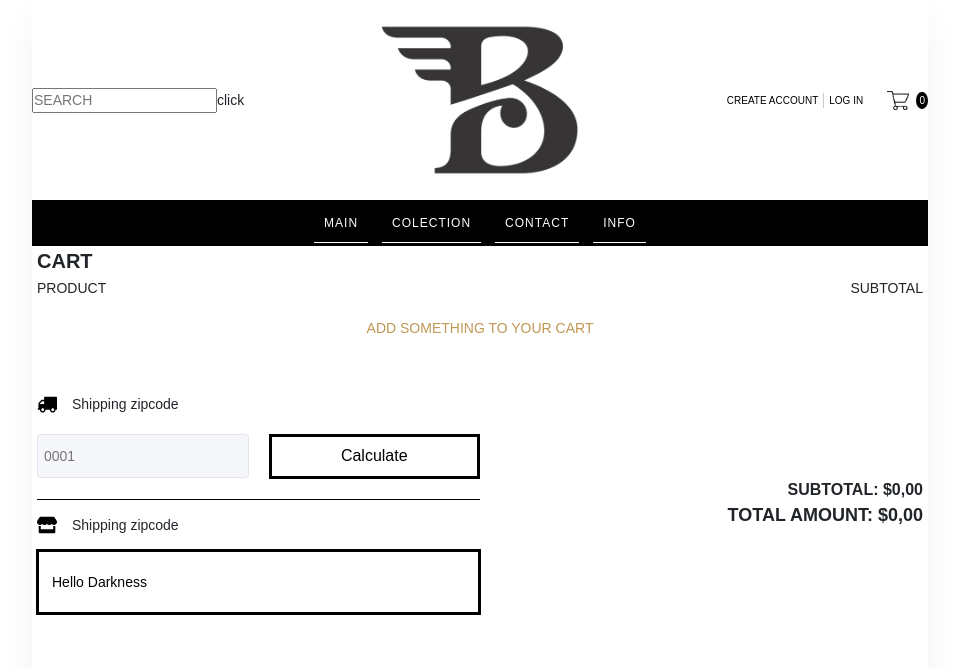
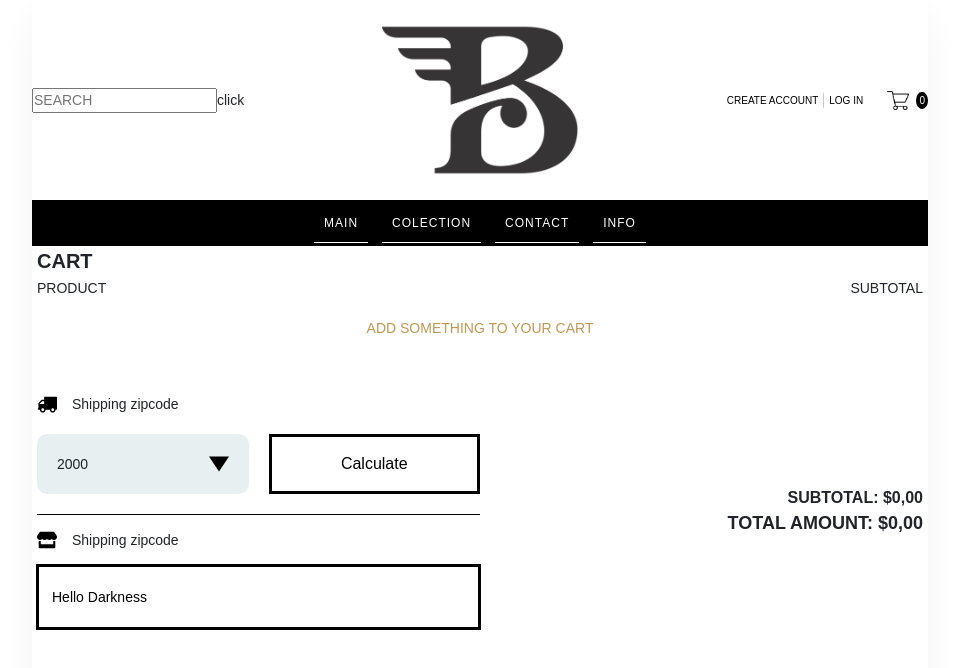
Before and after one commit to EdRafCas/Store_cart_react, a React (Create React App) app: page /Cart in a window 1280 px wide. Shown: the top 668 px of the page, without its empty margins (160-1119 px from the left). Built offline with nearby package versions, Linux system fonts and the light colour scheme; what webfontloader would draw is missing.

Commit message:
adding selector

```diff
--- a/src/Components/Cart.js
+++ b/src/Components/Cart.js
@@ -1,6 +1,7 @@
 import styled from "styled-components";
-import React,{useContext, useState} from 'react';
+import React,{useContext} from 'react';
 import {Link} from 'react-router-dom';
+import ZipCodeSelect from "./ZipCodeSelect";
 import {ReactComponent as LogoTrash} from "../img/trash-icon.svg";
 import {ReactComponent as LogoTruck} from "../img/truck-icon.svg";
 import {ReactComponent as LogoStore} from "../img/store-icon.svg";
@@ -183,56 +184,6 @@ const ContainerIcons = styled.div`
             margin-bottom:0px;
             height:auto;}
 `
-const TitleShipping =styled.div`
-      width:100%;
-      display:grid;
-      grid-template-columns: repeat(1, 1fr 1fr);
-      gap:20px;
-`
-
-const InputZipCode =styled.input`
-      box-sizing: border-box;
-      width: 100%;
-      background-color: rgba(226, 228, 237, 0.3);
-      border: 1px solid #E2E4ED;
-      border-radius: 4px;
-      color: #676767;
-      font-weight: lighter;
-      padding: 10px 6px;
-      box-shadow: none;
-      height: 44px;
-      min-height:30px;
-      :active{
-             transition: border-color ease-in-out .15s,box-shadow ease-in-out .15s;
-      }
-`
-const CalculateShipping =styled.button`
-      box-sizing: border-box;
-      padding: 8px 12px;
-      background-color: transparent;
-      color: #000000;
-      fill: #000000;
-      border: 3px solid #000000;
-      font-size: 16px;
-      font-weight: 400;font-weight: 400;
-      line-height: 1.42857143;
-      text-align: center;
-      white-space: nowrap;
-      vertical-align: middle;
-      cursor: pointer;
-      transition: all 0.4s ease;
-      :hover{
-            color:#fff;
-            background:#000000;
-
-            :active{
-                  border: 3px double #fff;
-                  font-size: 16px;
-                  font-weight: 800;
-            }
-      }
-`
-
 const RetireAtLocal =styled.div`
       border-top:1px solid #000;
       padding:15px 0px;
@@ -270,7 +221,7 @@ const {addProductToCart} =useContext(CartIndexContext);
 const {reduceProductInCart} =useContext(CartIndexContext);
 const {removeProductFromCart} =useContext(CartIndexContext);
 
-const [shippingMethod, changeshippingMethod] = useState(false);
+
 
 const SubtotalSum = cart.reduce((total, currentValue) => total = total + currentValue.subtotal, 0)
 
@@ -334,10 +285,7 @@ const SubtotalSum = cart.reduce((total, currentValue) => total = total + current
                   <TwoColumnsContainer>
                         <FowardAddressContainer>
                               <ContainerIcons><IconTruck/><p>Shipping zipcode</p></ContainerIcons>
-                              <TitleShipping>
-                              <InputZipCode type="text" placeholder="0001"/>
-                              <CalculateShipping onClick={()=>changeshippingMethod(!shippingMethod)}>Calculate</CalculateShipping>
-                              </TitleShipping>
+                              <ZipCodeSelect/>
                               <RetireAtLocal><IconStore/><p>Shipping zipcode</p></RetireAtLocal>
                               <CurrentAddress><Address>Hello Darkness</Address> </CurrentAddress>
 
--- a/src/Components/Contact.js
+++ b/src/Components/Contact.js
@@ -96,19 +96,30 @@ const Label=styled.label`
       font-size:16px;
 `
 const ContactButton=styled.button`
-      display:block;
-      padding: 9px 12px;
-      background:#ffff;
-      color:#000;
-      font-weight:800;
-      font-size:18px;
-      border: 4px solid #000;
+      box-sizing: border-box;
+      padding: 8px 12px;
+      background-color: transparent;
+      color: #000000;
+      fill: #000000;
+      border: 3px solid #000000;
+      font-size: 16px;
+      font-weight: 400;
+      line-height: 1.42857143;
+      text-align: center;
+      white-space: nowrap;
+      vertical-align: middle;
+      cursor: pointer;
+      transition: all 0.4s ease;
       :hover{
+            color:#fff;
+            background:#000000;
 
-            background:#000;
-            color:#ffff;
+            :active{
+                  border: 3px double #fff;
+                  font-size: 16px;
+                  font-weight: 800;
+            }
       }
-
 `
 
 const ContainerMap =styled.div`
--- a/src/Components/Product.js
+++ b/src/Components/Product.js
@@ -108,12 +108,30 @@ const CuotesPayment = styled.div`
       margin-bottom: 5px;
 `
 const AddToCartButton=styled.button`
-      display:block;
-      padding: 9px 12px;
-      background:#000;
-      color:#fff;
-      font-weight:400;
-      font-size:18px;
+      box-sizing: border-box;
+      padding: 8px 12px;
+      background-color: transparent;
+      color: #000000;
+      fill: #000000;
+      border: 3px solid #000000;
+      font-size: 16px;
+      font-weight: 400;
+      line-height: 1.42857143;
+      text-align: center;
+      white-space: nowrap;
+      vertical-align: middle;
+      cursor: pointer;
+      transition: all 0.4s ease;
+      :hover{
+            color:#fff;
+            background:#000000;
+
+            :active{
+                  border: 3px double #fff;
+                  font-size: 16px;
+                  font-weight: 800;
+            }
+      }
 `
 
 const Product = (props) => {
--- /dev/null
+++ b/src/Components/ZipCodeSelect.js
@@ -0,0 +1,150 @@
+import React,{useState} from 'react';
+import styled from 'styled-components';
+import {ReactComponent as IconDown} from './../img/arrowdown-icon.svg'
+
+
+
+const ContainerSelect = styled.div`
+    background: #E8EFF1;
+    cursor: pointer;
+    border-radius: 10px;
+    position: relative;
+    height: 60px;
+    width: 100%;
+    padding: 0px 20px; /* 20px */
+    font-size: 16px; /* 24px */
+    text-align: center;
+    display: flex;
+    align-items: center;
+    transition: .5s ease all;
+    &:hover {
+        background: #CBDDE2};
+`
+const SelectedZipcode = styled.div`
+    width: 100%;
+    text-transform: uppercase;
+    display: flex;
+    align-items: center;
+    justify-content: space-between;
+    p{
+          margin:0;
+    }
+
+    svg {
+        width: 20px;
+        height: auto;
+        margin-left: 20px;
+    }
+`;
+const Options = styled.div`
+    background: #E8EFF1;
+    position: absolute;
+    top: 90px; /* 90px */
+    left: 0;
+    width: 100%;
+    border-radius: 10px; /* 10px */
+    max-height: 300px; /* 300px */
+    overflow-y: auto;
+`;
+const Option = styled.div`
+    padding: 20px; /* 20px */
+    display: flex;
+    svg {
+        width: 28px;
+        height: auto;
+        margin-right: 20px; /* 20px */
+    }
+    &:hover {
+        background: #CBDDE2;
+    }
+`;
+
+const CalculateShipping =styled.button`
+      box-sizing: border-box;
+      padding: 8px 12px;
+      background-color: transparent;
+      color: #000000;
+      fill: #000000;
+      border: 3px solid #000000;
+      font-size: 16px;
+      font-weight: 400;
+      line-height: 1.42857143;
+      text-align: center;
+      white-space: nowrap;
+      vertical-align: middle;
+      cursor: pointer;
+      transition: all 0.4s ease;
+      :hover{
+            color:#fff;
+            background:#000000;
+
+            :active{
+                  border: 3px double #fff;
+                  font-size: 16px;
+                  font-weight: 800;
+            }
+      }
+`
+const TitleShipping =styled.div`
+      width:100%;
+      display:grid;
+      grid-template-columns: repeat(1, 1fr 1fr);
+      gap:20px;
+`
+const ZipCodeSelect = () => {
+
+const [shownSelect, changeShownSelect] =useState(false);
+const [currentZipcode, changeZipcode] = useState('2000');
+const [shippingMethod, changeshippingMethod] = useState(true);
+
+const handleClick = (e) =>{
+      changeZipcode(e.currentTarget.dataset.value)
+}
+const zipcodes = [
+      {id:"Rosario", value:"2000"},
+      {id:"Cordoba", value:"2001"},
+      {id:"Rioja", value:"2002"},
+      {id:"San Lorenzo", value:"2003"},
+      {id:"Avillaneda", value:"2004"},
+      {id:"San Juan", value:"2005"},
+      {id:"Bariloche", value:"2006"},
+      {id:"Santa Cruz", value:"2007"},
+      {id:"Neuquen", value:"2008"},
+      {id:"San Luis", value:"2009"},
+      {id:"Mendoza", value:"2010"}
+];
+
+
+      return (
+            <TitleShipping>
+                  {shippingMethod ===true ?
+                  <>
+                  <ContainerSelect onClick={()=>{changeShownSelect(!shownSelect)}}>
+                        <SelectedZipcode>{currentZipcode}<IconDown/></SelectedZipcode>
+
+                        {shownSelect &&
+                              <Options>
+                                    {zipcodes.map((zipcode) =>{
+                                          return <Option
+                                                key={zipcode.id}
+                                                data-value={zipcode.value}
+                                                onClick={handleClick}
+                                                >
+                                                {zipcode.value}
+                                                </Option>
+                                    })}
+                              </Options>
+                        }
+                  </ContainerSelect>
+                  <CalculateShipping onClick={()=>changeshippingMethod(!shippingMethod)}>Calculate</CalculateShipping>
+                  </>
+                  :shippingMethod ===false ?
+                  <CalculateShipping onClick={()=>changeshippingMethod(!shippingMethod)}>Calculate</CalculateShipping>
+                  :""}
+
+            </TitleShipping>
+
+       );
+}
+
+export default ZipCodeSelect;
```
Also changed, not shown: src/img/arrowdown-icon.svg (added).
